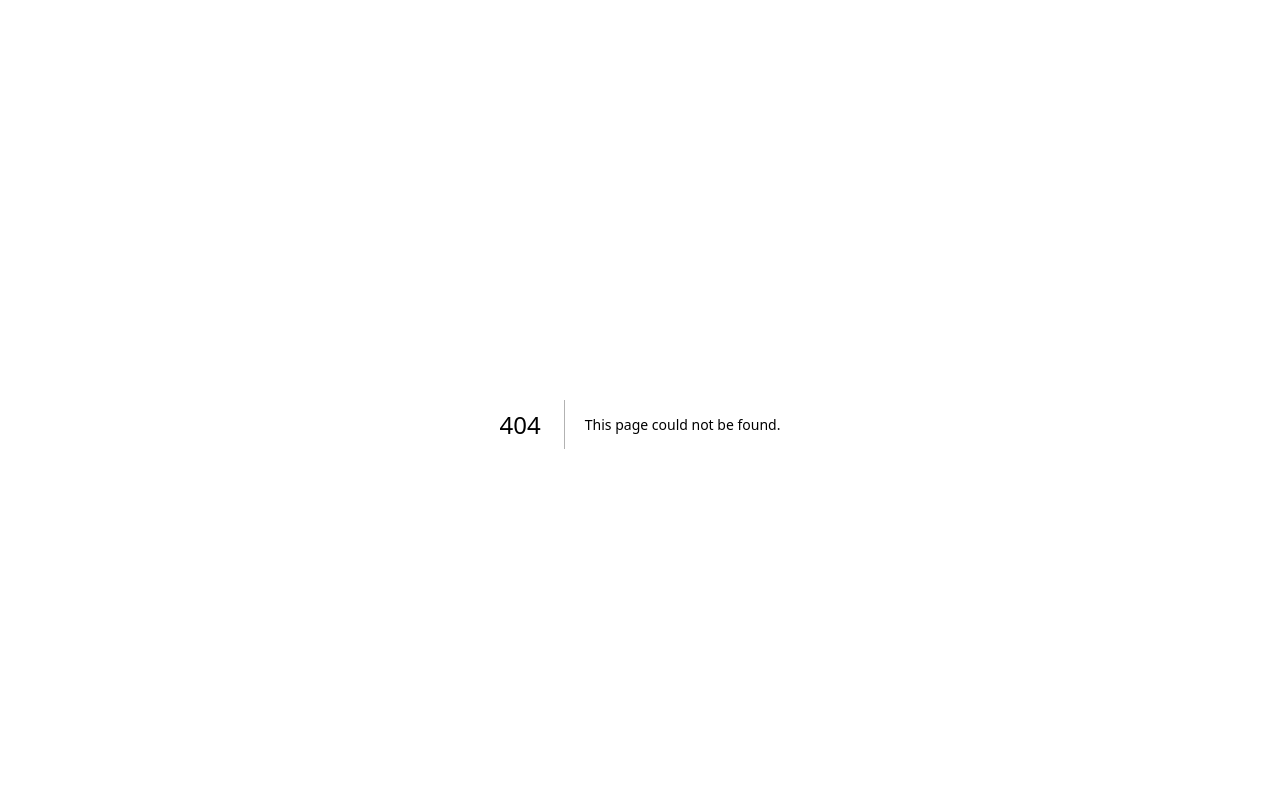
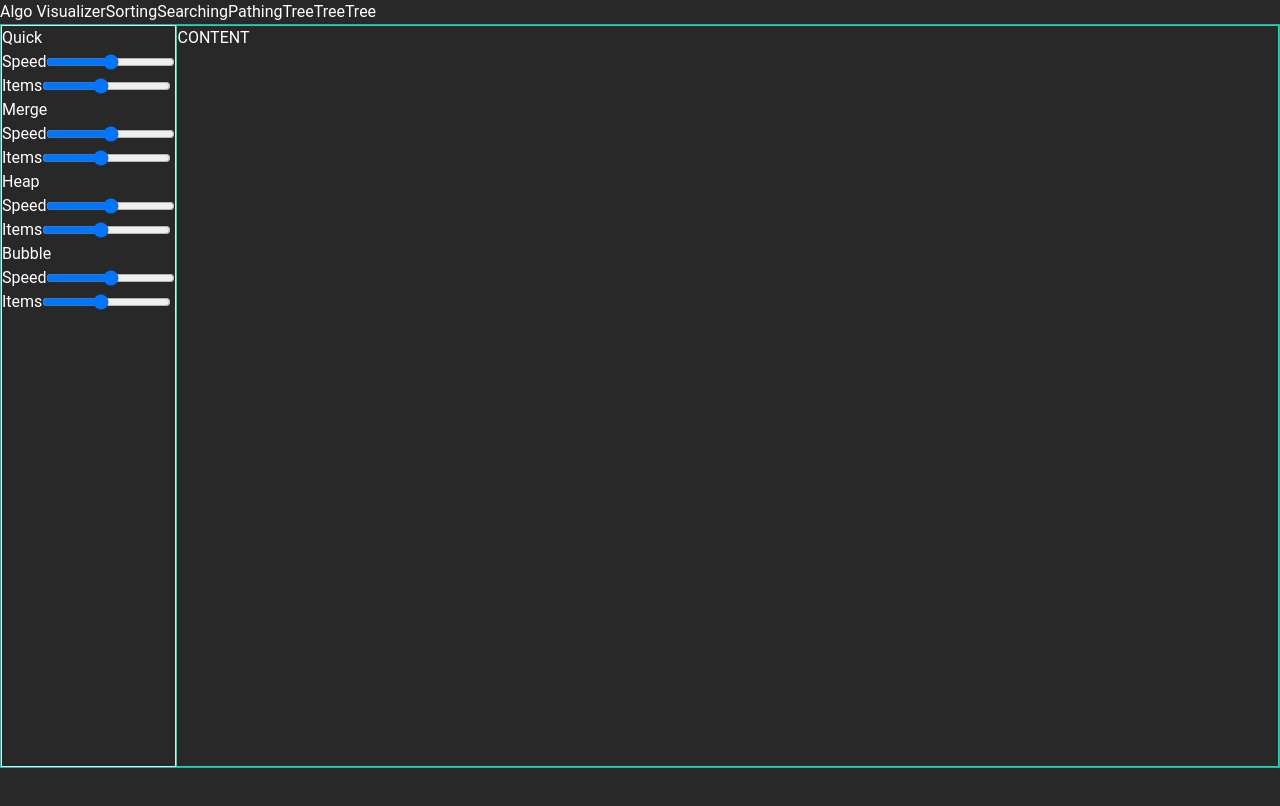
Before and after one commit to AndrewLin95/next_algo_visualier, a Next.js app: page /sort in a window 1280 px wide. Before the commit this address had no page. Shown: the top 806 px of the page. Built offline with nearby package versions, Linux system fonts and the light colour scheme.

Commit message:
added controls to the algotypes rendered in the sidebar

```diff
--- /dev/null
+++ b/Components/AlgoSidebar.tsx
@@ -0,0 +1,26 @@
+import { FC } from 'react';
+import { SortAlgoStates, SortAlgoTypes } from '../utils/SortAlgoStates';
+import AlgoSidebarControls from './AlgoSidebarControls';
+
+interface Props {
+  sortAlgoStates: SortAlgoStates;
+  setSortAlgoStates: React.Dispatch<React.SetStateAction<SortAlgoStates>>;
+}
+
+const AlgoSidebar: FC<Props> = ({ sortAlgoStates, setSortAlgoStates }) => {
+  return (
+    <div className="h-full w-48 border border-yellow-300">
+      {Object.entries(SortAlgoTypes).map(([key, value]) => {
+        return (
+          <div key={key}>
+            <div>{value.name}</div>
+
+            <AlgoSidebarControls />
+          </div>
+        );
+      })}
+    </div>
+  );
+};
+
+export default AlgoSidebar;
--- /dev/null
+++ b/Components/AlgoSidebarControls.tsx
@@ -0,0 +1,43 @@
+import { useState } from 'react';
+
+const AlgoSidebarControls = () => {
+  const [speedSliderValue, setSpeedSliderValue] = useState('2');
+  const [itemSliderValue, setItemSliderValue] = useState('50');
+
+  const handleSpeedSliderChange = (value: string) => {
+    setSpeedSliderValue(value);
+  };
+
+  const handleItemSliderChange = (value: string) => {
+    setItemSliderValue(value);
+  };
+
+  return (
+    <div className="flex flex-col">
+      <div className="flex flex-row px-3 gap-2">
+        <span className="w-2/6">Speed</span>
+        <input
+          className="w-4/6"
+          onChange={(value) => handleSpeedSliderChange(value.target.value)}
+          type="range"
+          min="1"
+          max="3"
+          value={speedSliderValue}
+        />
+      </div>
+      <div className="flex flex-row px-3 gap-2">
+        <span className="w-2/6">Items</span>
+        <input
+          className="w-4/6"
+          onChange={(value) => handleItemSliderChange(value.target.value)}
+          type="range"
+          min="10"
+          max="100"
+          value={itemSliderValue}
+        />
+      </div>
+    </div>
+  );
+};
+
+export default AlgoSidebarControls;
--- /dev/null
+++ b/pages/sort/SortVisualizer.tsx
@@ -0,0 +1,9 @@
+const SortVisualizer = () => {
+  return (
+    <div className="w-full h-full border border-emerald-400">
+      <div>CONTENT</div>
+    </div>
+  );
+};
+
+export default SortVisualizer;
--- /dev/null
+++ b/pages/sort/index.tsx
@@ -0,0 +1,34 @@
+import { NextPage } from 'next';
+import Head from 'next/head';
+import React, { useState } from 'react';
+import { SortAlgoStates } from '../../utils/SortAlgoStates';
+
+import AlgoSidebar from '../../components/AlgoSidebar';
+import SortVisualizer from './SortVisualizer';
+
+// https://www.geeksforgeeks.org/sorting-algorithms/
+
+const index: NextPage = () => {
+  const [sortAlgoStates, setSortAlgoStates] = useState<SortAlgoStates>(
+    SortAlgoStates.Quick
+  );
+
+  return (
+    <div className="flex h-[calc(100vh-3.5rem)] flex-col items-center justify-center">
+      <Head>
+        <title>Algo Visualizer - Sort</title>
+        <link rel="icon" href="/favicon.ico" />
+      </Head>
+
+      <div className="flex flex-row w-full h-full border border-teal-500">
+        <AlgoSidebar
+          sortAlgoStates={sortAlgoStates}
+          setSortAlgoStates={setSortAlgoStates}
+        />
+        <SortVisualizer />
+      </div>
+    </div>
+  );
+};
+
+export default index;
--- /dev/null
+++ b/utils/SortAlgoStates.ts
@@ -0,0 +1,70 @@
+export enum SortAlgoStates {
+  Quick = "Quick",
+  Merge = "Merge",
+  Heap = "Heap",
+  Bubble = "Bubble",
+}
+
+export const SortAlgoTypes =
+[
+  {
+    name: "Quick",
+    complexity: {
+      short: "nlogn",
+      long: "description",
+    },
+    memory: {
+      short: "logn",
+      long: "description",
+    },
+    method: {
+      short: "Partitioning",
+      long: "description,"
+    }
+  },
+  {
+    name: "Merge",
+    complexity: {
+      short: "nlogn",
+      long: "description",
+    },
+    memory: {
+      short: "n",
+      long: "description",
+    },
+    method: {
+      short: "Merging",
+      long: "description",
+    }
+  },
+  {
+    name: "Heap",
+    complexity: {
+      short: "nlogn",
+      long: "description",
+    },
+    memory: {
+      short: "1",
+      long: "description",
+    },
+    method: {
+      short: "Selection",
+      long: "description",
+    }
+  },
+  {
+    name: "Bubble",
+    complexity: {
+      short: "n2",
+      long: "description",
+    },
+    memory: {
+      short: "1",
+      long: "description",
+    },
+    method: {
+      short: "Exchanging",
+      long: "description",
+    }
+  }
+]
```
